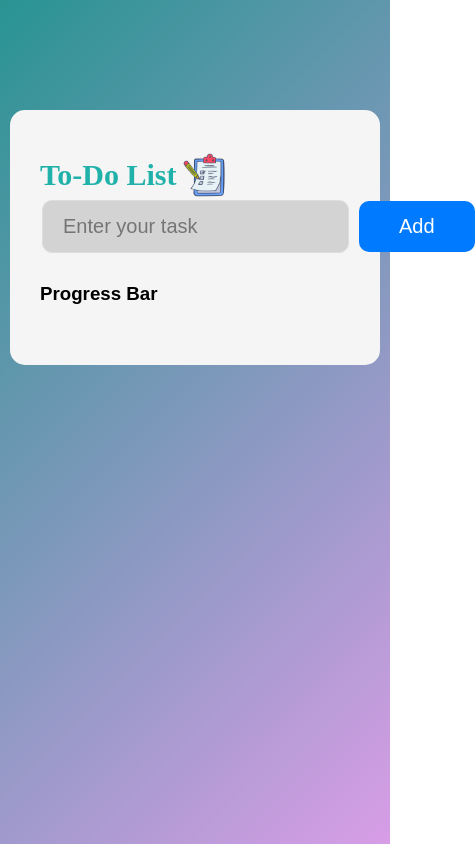
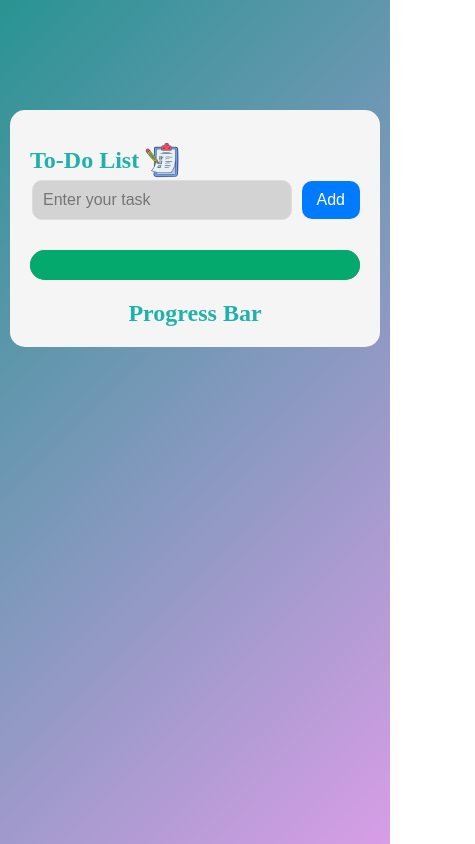
Before and after one commit to pruthvi-80/to-do-list, a plain HTML site: page index.html in a window 390 px wide. Shown: the whole page, 475 px wide, since content can reach past the window. Drawn offline with Linux system fonts and the light colour scheme; a web font is replaced by a local one.

Commit message:
Update styles.css

```diff
--- a/styles.css
+++ b/styles.css
@@ -12,6 +12,40 @@
     padding: 10px;
 }
 
+.myProgress {
+    width: 100%;
+    background-color: grey;
+    border-radius: 40px;
+    margin-bottom: 20px;
+    position: relative;
+}
+
+.myBar {
+    height: 30px;
+    background-color: #04AA6D;
+    border-radius: 40px;
+    text-align: center;
+    line-height: 30px;
+    color: white;
+    transition: width 0.3s;
+}
+
+.myBar::after {
+    content: attr(data-progress);
+    position: absolute;
+    top: 0;
+    left: 50%;
+    transform: translateX(-50%);
+    color: white;
+}
+
+h3 {
+    text-align: center;
+    margin-top: 20px;
+    color: lightseagreen;
+    font-family: 'Stylish';
+    font-size: 24px;
+}
 .to-do-app {
     background-color: whitesmoke;
     max-width: 550px;
@@ -119,3 +153,46 @@ ul li span {
 ul li span:hover {
     background: lightgray;
 }
+
+@media only screen and (max-width: 600px) {
+    .to-do-app {
+        padding: 20px;
+    }
+
+    .to-do-app h2 {
+        font-size: 24px;
+    }
+
+    .to-do-app img {
+        width: 40px;
+    }
+
+    .search-container input[type="text"] {
+        padding: 10px;
+        font-size: 16px;
+    }
+
+    .search-container button {
+        padding: 10px 15px;
+        font-size: 16px;
+    }
+
+    ul li {
+        font-size: 18px;
+        padding: 5px 35px;
+    }
+
+    ul li::before {
+        height: 20px;
+        width: 20px;
+        top: 6px;
+        left: 8px;
+    }
+
+    ul li span {
+        width: 24px;
+        height: 24px;
+        font-size: 14px;
+        line-height: 24px;
+    }
+}
```
